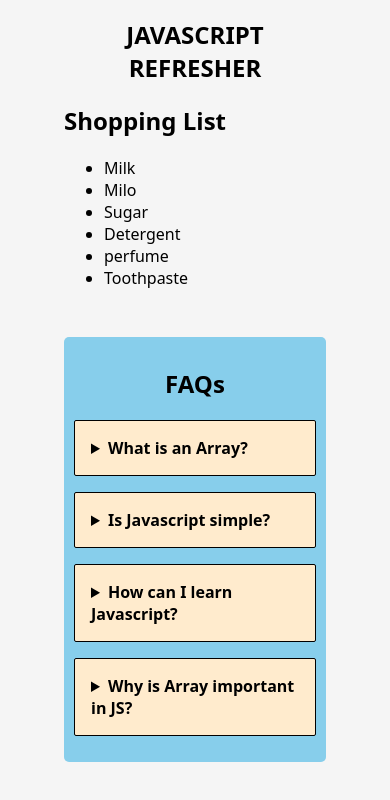
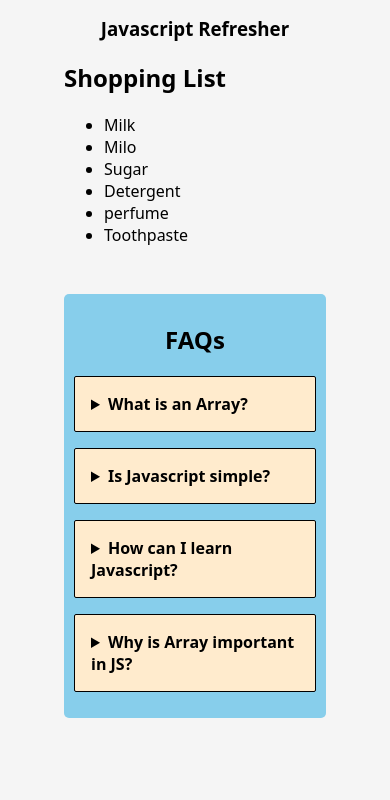
Before and after one commit to DevKaffy/flexisaf, a plain HTML site: page Week1/index.html in a window 390 px wide. Shown: the part 110-910 px from the top of the page. Drawn offline with Linux system fonts and the light colour scheme.

Commit message:
javascript refresher

```diff
--- a/Week1/index.html
+++ b/Week1/index.html
@@ -8,7 +8,7 @@
   </head>
   <body>
     <h1 class="first-week">WEEK 1</h1>
-    <h2 class="first-week">JAVASCRIPT REFRESHER</h2>
+    <h3 class="first-week">Javascript Refresher</h3>
     <section class="first-project">
       <h2>Shopping List</h2>
       <ul id="listEl"></ul>
--- a/Week1/style.css
+++ b/Week1/style.css
@@ -37,6 +37,13 @@ details p {
 }
 
 @media screen and (max-width: 768px) {
+  .first-week {
+    margin-bottom: 0;
+  }
+  .first-project {
+    text-align: left;
+    margin-top: 1rem;
+  }
   .second-project {
     width: 100%;
     padding: 10px;
@@ -48,7 +55,4 @@ details p {
   .details {
     padding: 10px;
   }
-  .first-project {
-    text-align: left;
-  }
 }
```
